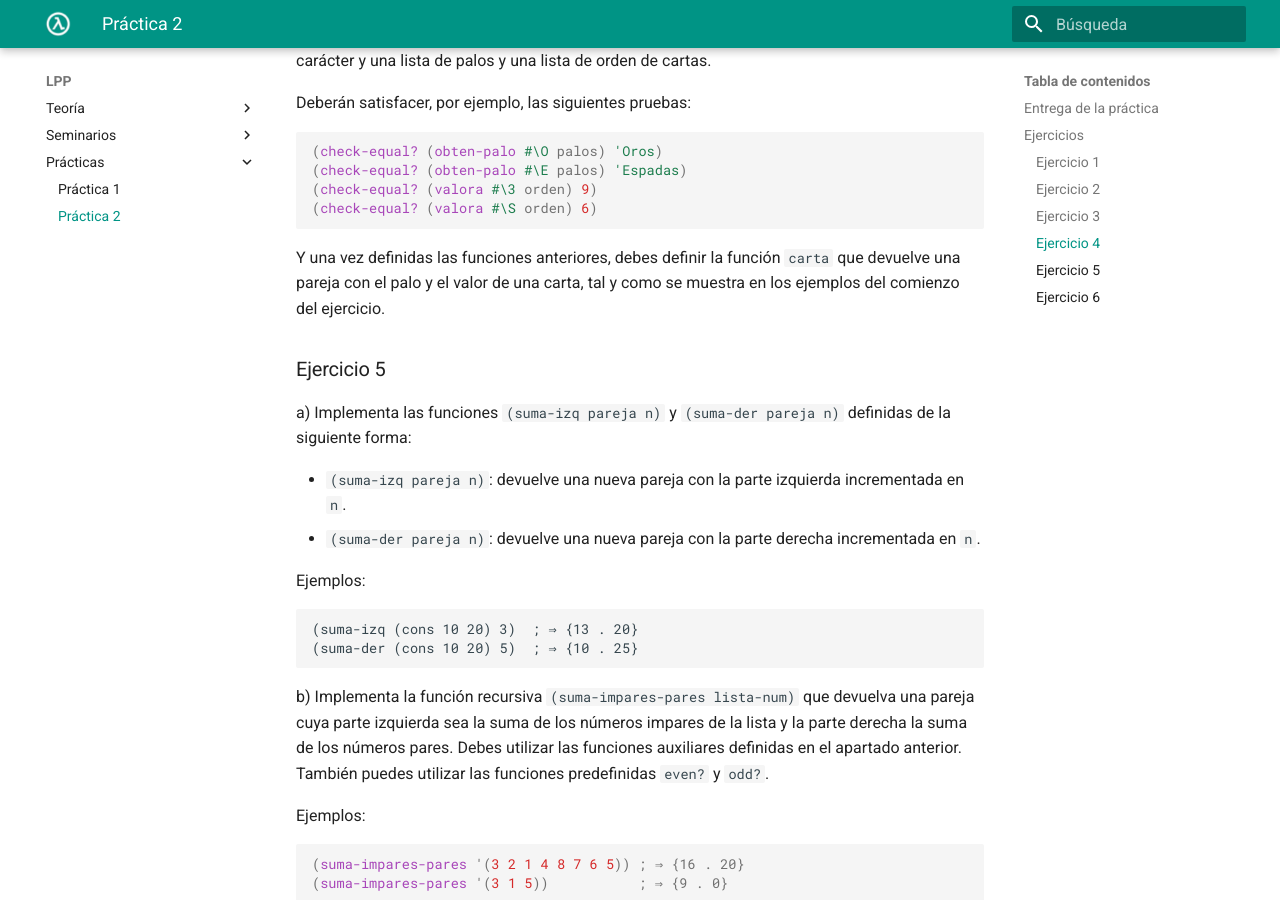
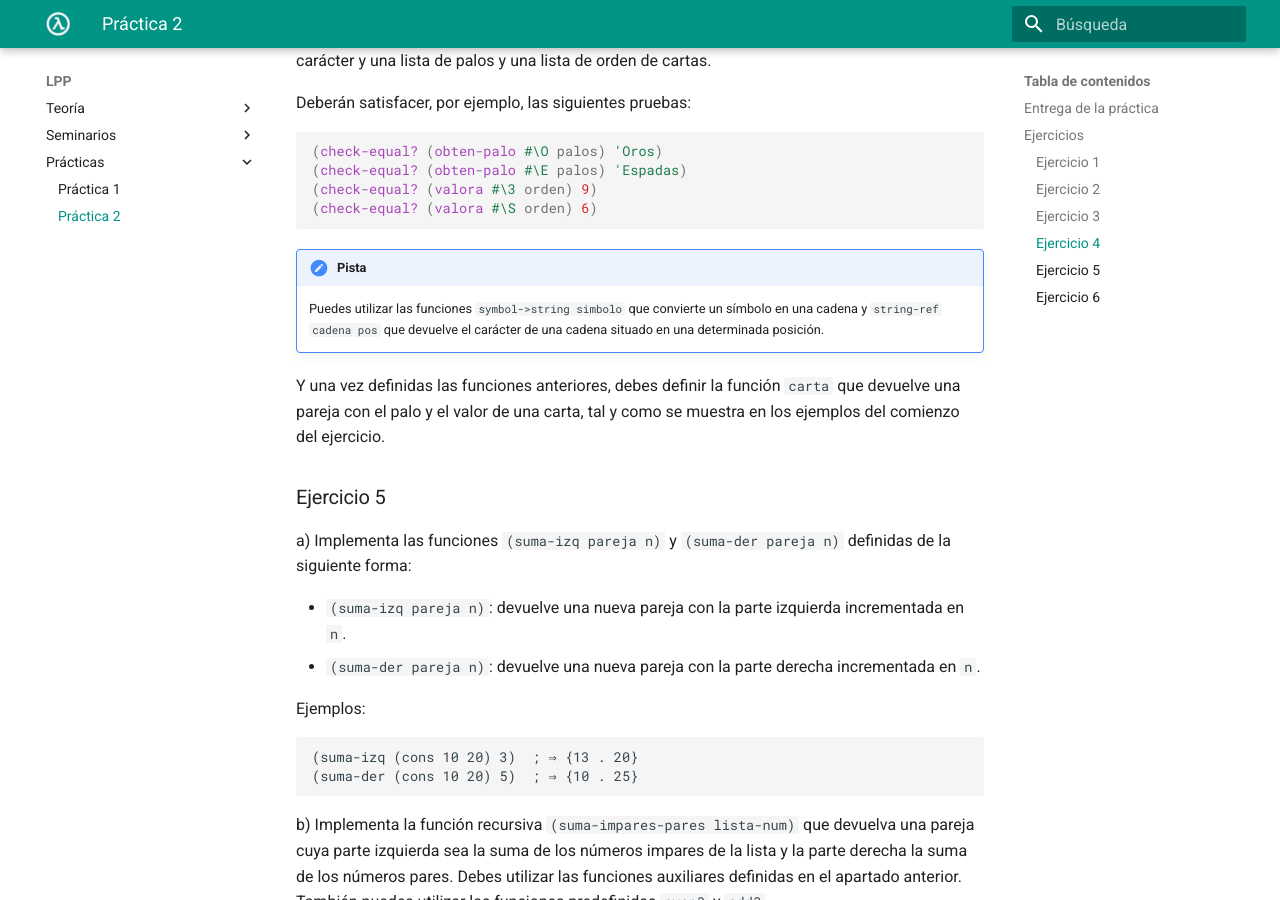
Before and after one commit to domingogallardo/apuntes-lpp, an MkDocs documentation site: the page built from docs/practicas/practica02/practica02.md, in a window 1280 px wide and 900 px high, scrolled down 3822 px. Built offline with MkDocs 1.6.1 and Material for MkDocs 9.7.7, drawn with Linux system fonts in a browser that asks for light colours.

Commit message:
Añadida pista

````diff
--- a/docs/practicas/practica02/practica02.md
+++ b/docs/practicas/practica02/practica02.md
@@ -172,9 +172,15 @@ Deberán satisfacer, por ejemplo, las siguientes pruebas:
 (check-equal? (valora #\S orden) 6)
 ```
 
+!!! Hint "Pista"
+    Puedes utilizar las funciones `symbol->string simbolo` que convierte un
+    símbolo en una cadena y `string-ref cadena pos` que devuelve el
+    carácter de una cadena situado en una determinada posición.
+
 Y una vez definidas las funciones anteriores, debes definir la función
 `carta` que devuelve una pareja con el palo y el valor de una carta,
 tal y como se muestra en los ejemplos del comienzo del ejercicio.
+
 
 ### Ejercicio 5 ###
 
````
